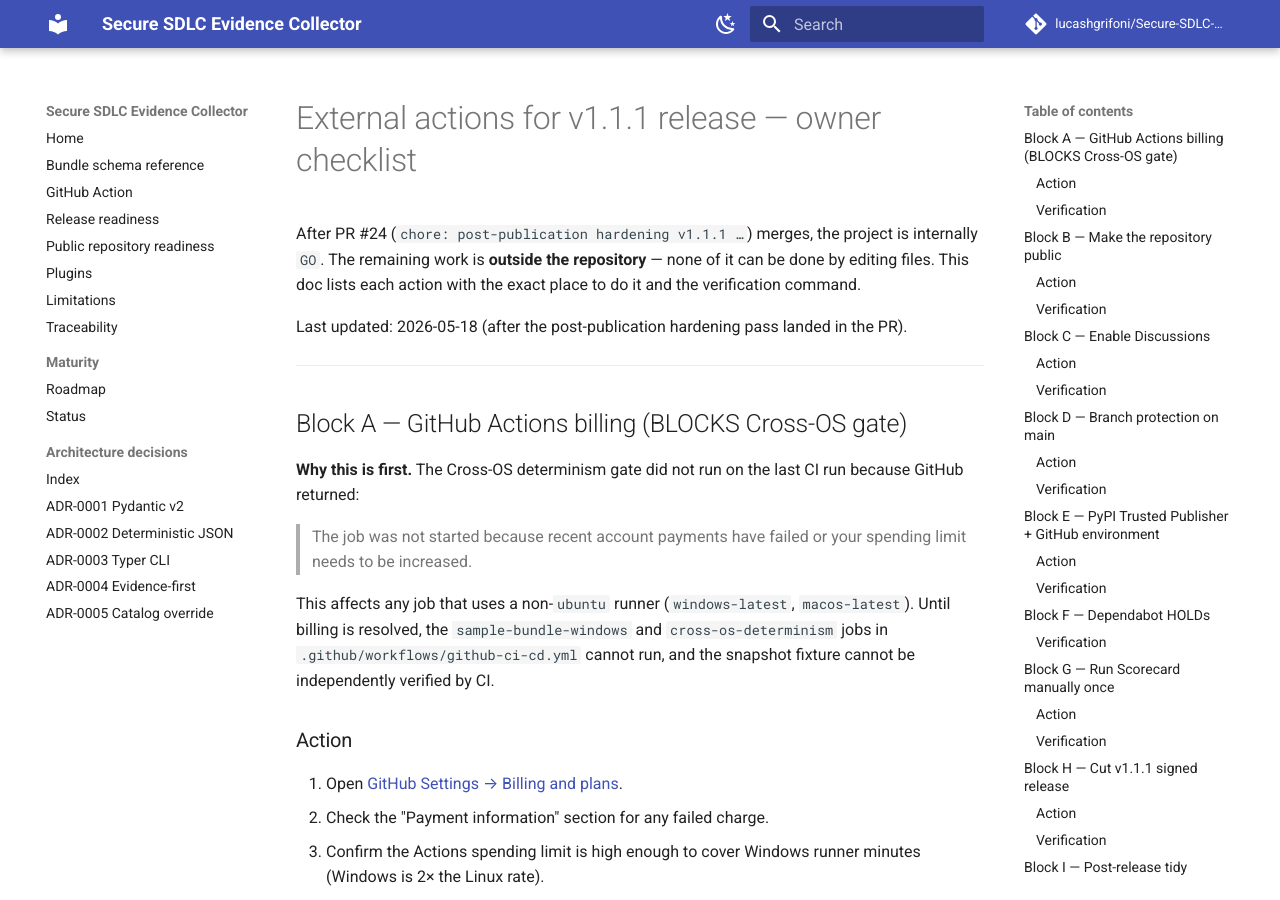
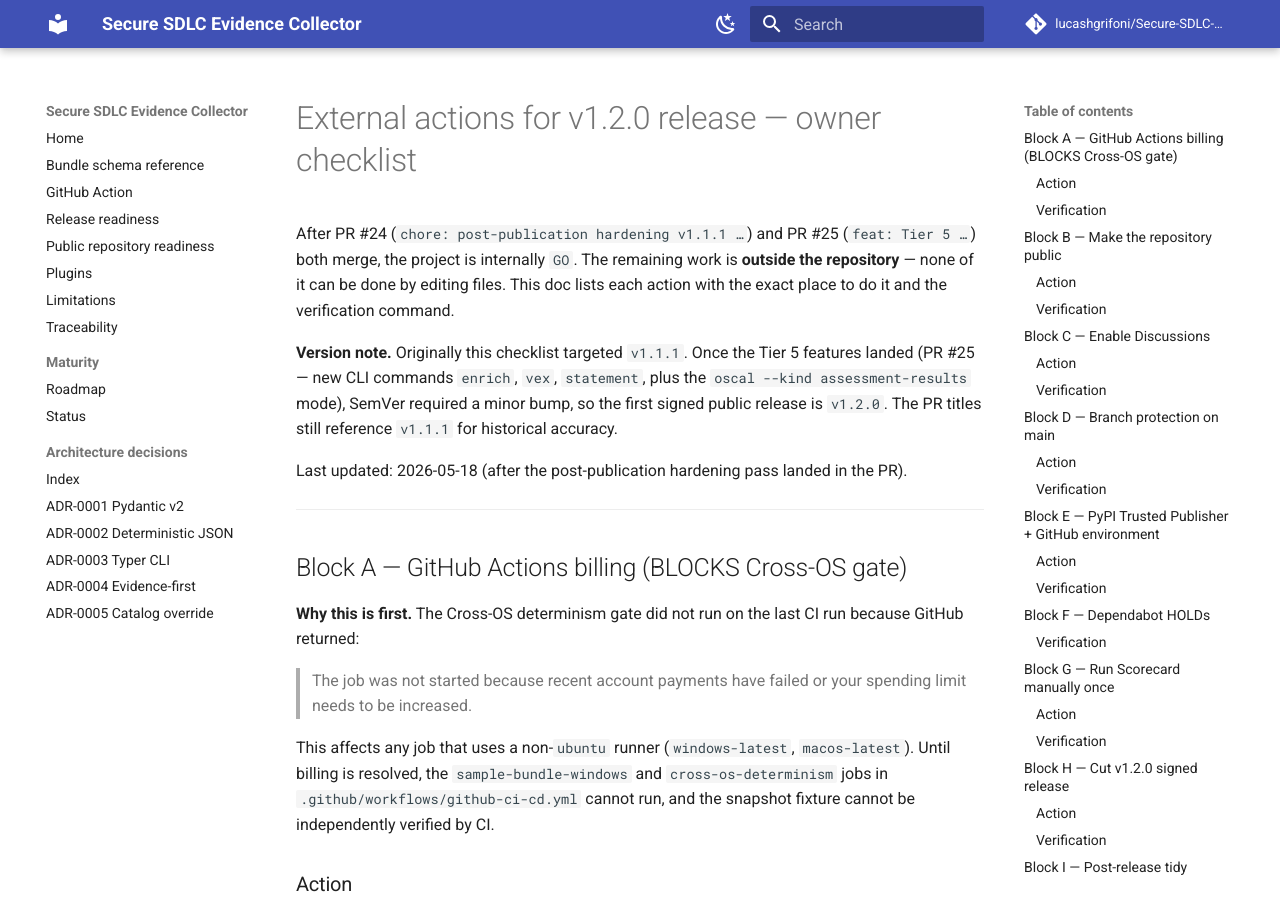
Before and after one commit to lucashgrifoni/Secure-SDLC-Evidence-Collector, an MkDocs documentation site: the page built from docs/program/EXTERNAL-ACTIONS-2026-05-18.md, in a window 1280 px wide and 900 px high. Built offline with MkDocs 1.6.1 and Material for MkDocs 9.7.7, drawn with Linux system fonts in a browser that asks for light colours; comment, search, counter and statistics services are not loaded; some of the changed text lies outside the part shown.

Commit message:
chore(release): prepare v1.2.0
First post-Tier-5 version bump. The previous v1.1.0 cut prepared in
code stayed internal (no signed asset ever published); the Tier 5
branch added four CLI commands and two optional fields on
NormalizedEvidence, which is minor-bump shape under SemVer. So the
first signed public release becomes v1.2.0 rather than v1.1.1.

What ships in this commit

* pyproject.toml — version 1.1.0 → 1.2.0.
* src/evidence_collector/__init__.py — __version__ 1.1.0 → 1.2.0.
* .github/.release-please-manifest.json — manifest 1.1.0 → 1.2.0 so
  the next release-please PR opens with the right base.
* CHANGELOG.md — content under [Unreleased] tagged as [1.2.0]; the
  Tier 5 entries from 2026-05-18 stay together, the cross-OS Fixed
  block from 2026-05-17 stays together. Adds a "TBD pending Blocks
  A–H" marker so the section is not interpreted as already released.
* README.md
  - "Release" badge bumped to "release-v1.2.0-planned" so the public
    badge reflects the planned tag without claiming the release has
    been published.
  - "Release integrity" Snapshot row names v1.2.0 as the first signed
    public release and explains the v1.1.0 / v1.1.1 / v1.2.0 history.
  - "Shipped in" prose points at v1.2.0.
* docs/program/RELEASE-NOTES-v1.1.1-draft.md →
  docs/program/RELEASE-NOTES-v1.2.0-draft.md (git rename; content
  rewritten to cover the four Tier 5 features alongside the cross-OS
  hardening, with a "Why minor, not patch" header explaining the
  version choice).
* docs/program/EXTERNAL-ACTIONS-2026-05-18.md — every v1.1.1
  reference replaced by v1.2.0; added a version note explaining the
  PR titles still say v1.1.1 for historical accuracy but the tag
  will be v1.2.0.

What did NOT change

* No source-code change; only version strings and docs.
* No bundle schema change.
* No fixture change (snapshot SHA unchanged).
* No CLI behaviour change.

Smoke

    $ sdlc-evidence --version
    1.2.0

Local validation rerun

* pytest -q --cov-fail-under=80 → 261 passed, 83.39%
* pre-commit run --all-files → 16/16 hooks green
* mypy --strict → 66 source files clean

Co-Authored-By: Claude Opus 4.7 <noreply@anthropic.com>

````diff
--- a/docs/program/EXTERNAL-ACTIONS-2026-05-18.md
+++ b/docs/program/EXTERNAL-ACTIONS-2026-05-18.md
@@ -1,9 +1,16 @@
-# External actions for v1.1.1 release — owner checklist
+# External actions for v1.2.0 release — owner checklist
 
-After PR #24 (`chore: post-publication hardening v1.1.1 …`) merges, the
-project is internally `GO`. The remaining work is **outside the
-repository** — none of it can be done by editing files. This doc lists
-each action with the exact place to do it and the verification command.
+After PR #24 (`chore: post-publication hardening v1.1.1 …`) and PR #25
+(`feat: Tier 5 …`) both merge, the project is internally `GO`. The
+remaining work is **outside the repository** — none of it can be done
+by editing files. This doc lists each action with the exact place to
+do it and the verification command.
+
+**Version note.** Originally this checklist targeted `v1.1.1`. Once
+the Tier 5 features landed (PR #25 — new CLI commands `enrich`, `vex`,
+`statement`, plus the `oscal --kind assessment-results` mode), SemVer
+required a minor bump, so the first signed public release is `v1.2.0`.
+The PR titles still reference `v1.1.1` for historical accuracy.
 
 Last updated: 2026-05-18 (after the post-publication hardening pass
 landed in the PR).
@@ -137,7 +144,7 @@ gh api repos/lucashgrifoni/Secure-SDLC-Evidence-Collector/branches/main/protecti
 ## Block E — PyPI Trusted Publisher + GitHub environment
 
 Required for the `publish-pypi` job in `.github/workflows/release.yml`
-to mint the first signed wheel + sdist for `v1.1.1`.
+to mint the first signed wheel + sdist for `v1.2.0`.
 
 ### Action
 
@@ -187,7 +194,7 @@ Suggested order (lowest risk first):
 | #11 | `mutmut` | Weekly mutation workflow only |
 | #15 | `actions/upload-pages-artifact` | Pages deploy only |
 | #17 | `github/codeql-action` | Verify after Block B (CodeQL is now uploading) |
-| #13 | `attest-build-provenance` | Release pipeline — test on a dry-run before v1.1.1 |
+| #13 | `attest-build-provenance` | Release pipeline — test on a dry-run before v1.2.0 |
 | #12 | `release-please-action` | Release pipeline — same |
 
 ### Verification
@@ -203,7 +210,7 @@ gh pr list --repo lucashgrifoni/Secure-SDLC-Evidence-Collector --state open --la
 
 The Scorecard workflow is already shipped (`.github/workflows/scorecard.yml`)
 and runs weekly + on push to `main`. Trigger it manually once after
-Blocks A–D so the public badge becomes meaningful before the v1.1.1
+Blocks A–D so the public badge becomes meaningful before the v1.2.0
 release announcement.
 
 ### Action
@@ -225,7 +232,7 @@ curl -s https://api.securityscorecards.dev/projects/github.com/lucashgrifoni/Sec
 
 ---
 
-## Block H — Cut v1.1.1 signed release
+## Block H — Cut v1.2.0 signed release
 
 Final step. Only do this after Blocks A–G are green.
 
@@ -254,20 +261,20 @@ the merge of PR #24, opened automatically by the
 
 ```bash
 git checkout main && git pull
-git tag -s v1.1.1 -m "Release v1.1.1 — cross-OS determinism + dogfood refresh"
-git push origin v1.1.1
+git tag -s v1.2.0 -m "Release v1.2.0 — cross-OS determinism + dogfood refresh"
+git push origin v1.2.0
 ```
 
 ### Verification
 
 ```bash
 # GitHub Release
-gh release view v1.1.1 --repo lucashgrifoni/Secure-SDLC-Evidence-Collector
+gh release view v1.2.0 --repo lucashgrifoni/Secure-SDLC-Evidence-Collector
 # expected: release exists with .whl, .tar.gz, SBOM, SHA256SUMS, signatures
 
 # PyPI
-curl -s https://pypi.org/pypi/secure-sdlc-evidence-collector/1.1.1/json | jq -r '.info.version'
-# expected: 1.1.1
+curl -s https://pypi.org/pypi/secure-sdlc-evidence-collector/1.2.0/json | jq -r '.info.version'
+# expected: 1.2.0
 
 # Cosign signature (sample, after install)
 cosign verify-blob \
@@ -277,7 +284,7 @@ cosign verify-blob \
   <artifact-url>
 
 # Container
-cosign verify ghcr.io/lucashgrifoni/secure-sdlc-evidence-collector:v1.1.1 \
+cosign verify ghcr.io/lucashgrifoni/secure-sdlc-evidence-collector:v1.2.0 \
   --certificate-identity-regexp 'https://github.com/lucashgrifoni/Secure-SDLC-Evidence-Collector/.*' \
   --certificate-oidc-issuer https://token.actions.githubusercontent.com
 ```
@@ -286,9 +293,9 @@ cosign verify ghcr.io/lucashgrifoni/secure-sdlc-evidence-collector:v1.1.1 \
 
 ## Block I — Post-release tidy
 
-After v1.1.1 is published and the badges turn green:
+After v1.2.0 is published and the badges turn green:
 
-1. Update `README.md` so the badge URLs point at `v1.1.1` if any are
+1. Update `README.md` so the badge URLs point at `v1.2.0` if any are
    pinned to `v1.1.0`.
 2. Optionally flip `step-security/harden-runner` from `audit` to
    `block` after a week of telemetry — track in a separate PR.
@@ -314,7 +321,7 @@ B (public) ──┴─→ All upload-sarif jobs go green ──→ Merge PR #24
                                               G (Scorecard run)
                                                        │
                                                        ↓
-                                              H (cut v1.1.1 release)
+                                              H (cut v1.2.0 release)
                                                        │
                                                        ↓
                                               I (post-release tidy)
--- a/pyproject.toml
+++ b/pyproject.toml
@@ -4,7 +4,7 @@ build-backend = "setuptools.build_meta"
 
 [project]
 name = "secure-sdlc-evidence-collector"
-version = "1.1.0"
+version = "1.2.0"
 description = "CLI-first tool to collect, normalize, evaluate and bundle Secure SDLC evidence per release."
 readme = "README.md"
 requires-python = ">=3.12"
--- a/src/evidence_collector/__init__.py
+++ b/src/evidence_collector/__init__.py
@@ -9,4 +9,4 @@ from __future__ import annotations
 
 __all__ = ["__version__"]
 
-__version__ = "1.1.0"
+__version__ = "1.2.0"
````
Also changed, not shown: CHANGELOG.md (+2 -0 lines), README.md (+3 -3 lines), docs/program/RELEASE-NOTES-v1.1.1-draft.md (deleted, +0 -153 lines), docs/program/RELEASE-NOTES-v1.2.0-draft.md (added, +220 -0 lines), 1 other file.
